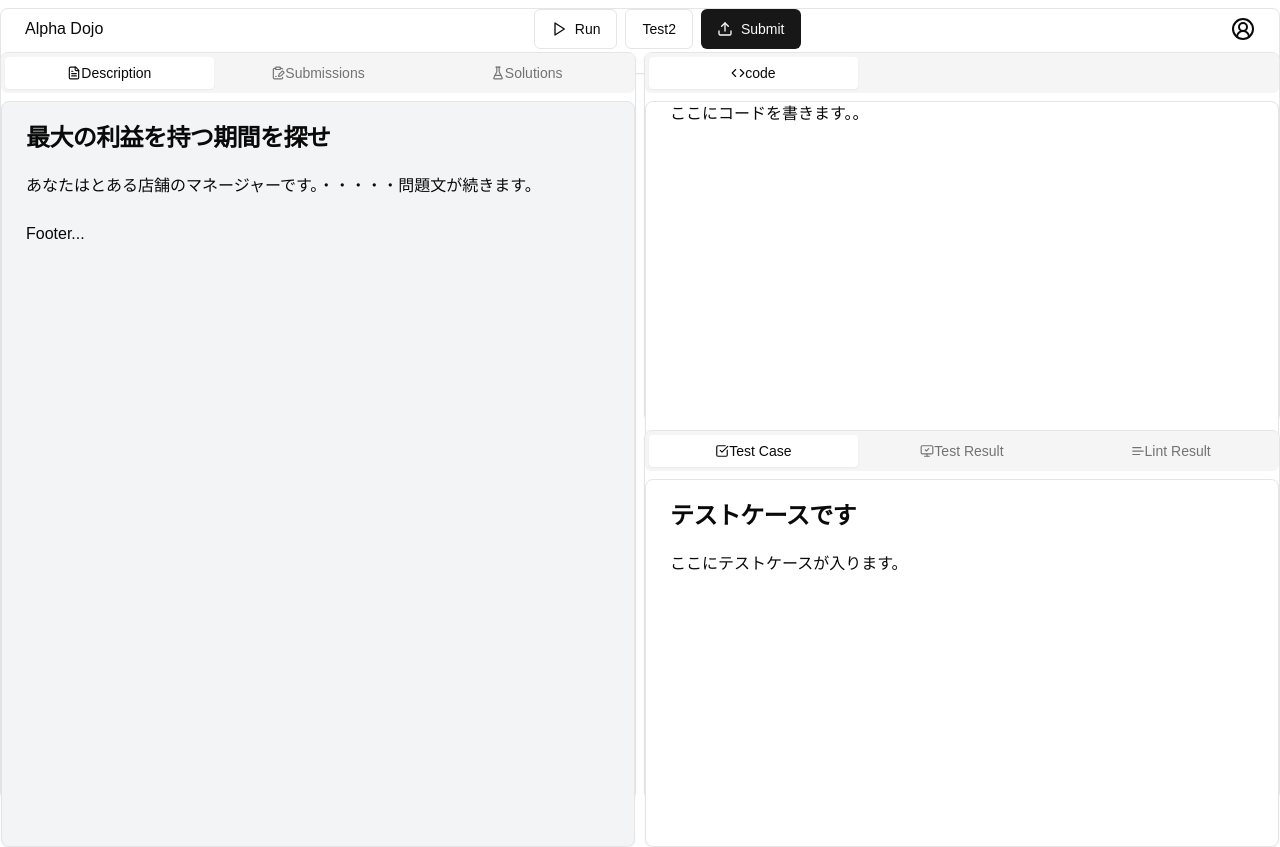
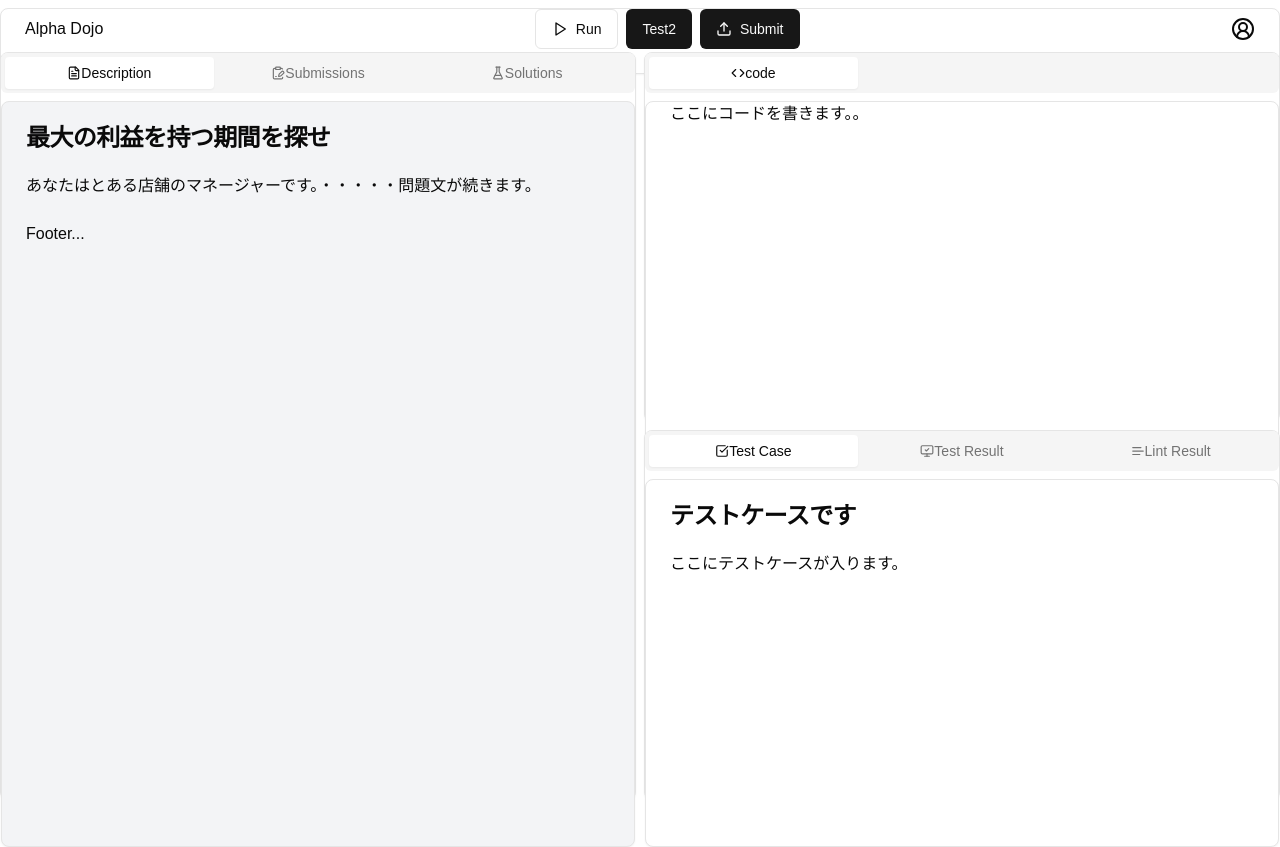
Before and after one commit to Greek-Academy/alpha-dojo-v2, a Next.js app: page / in a window 1280 px wide. Built offline with nearby package versions, Linux system fonts and the light colour scheme.

Commit message:
varuantの変更（outline → primary）

```diff
--- a/app/components/primary-button.tsx
+++ b/app/components/primary-button.tsx
@@ -7,6 +7,6 @@ interface IButtonInfo {
 
 export function PrimaryButton(props: IButtonInfo){
     return(
-        <Button variant="outline" onClick={props.onClick}>{props.title}</Button>
+        <Button onClick={props.onClick}>{props.title}</Button>
     )
 }
```
